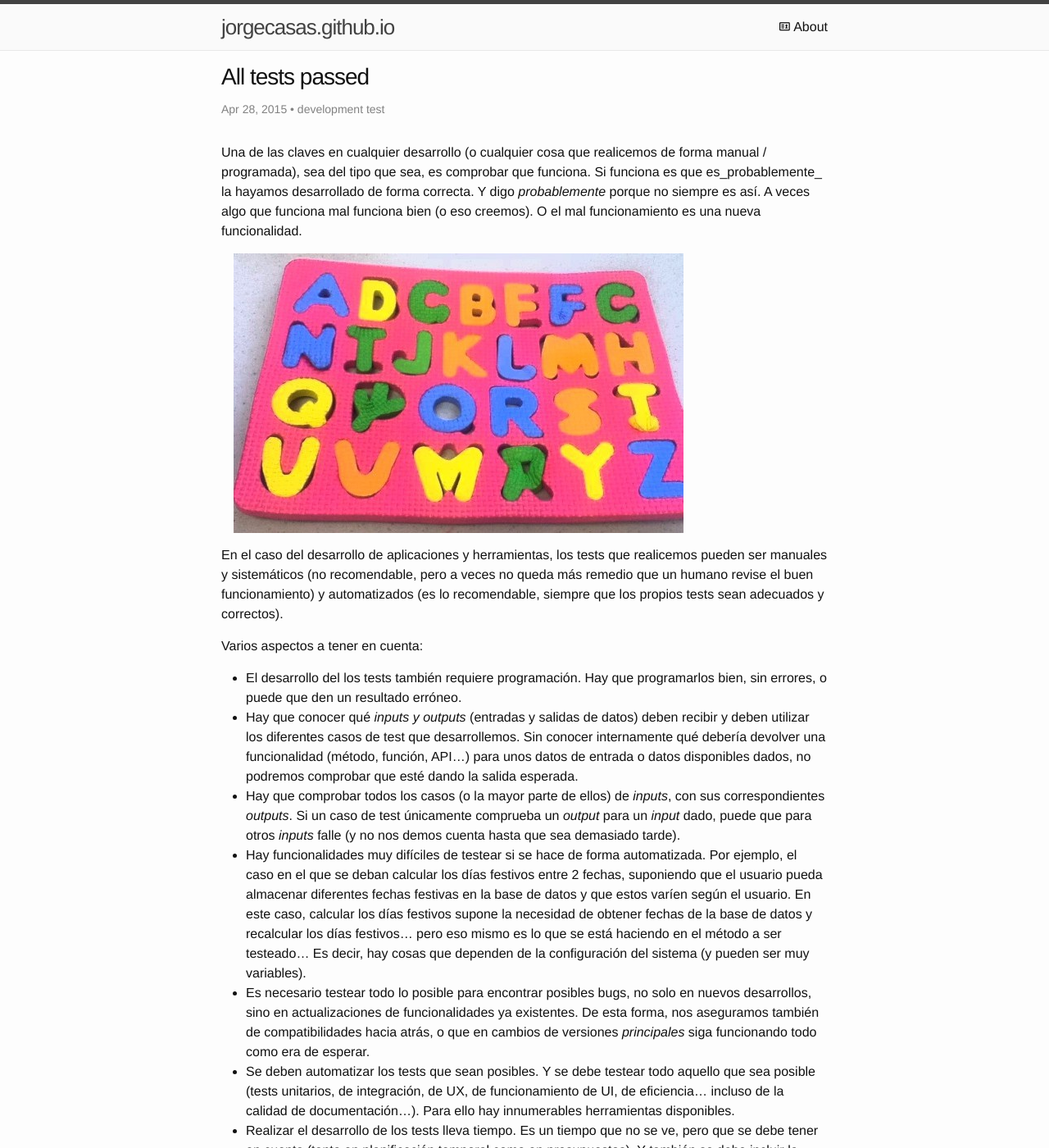
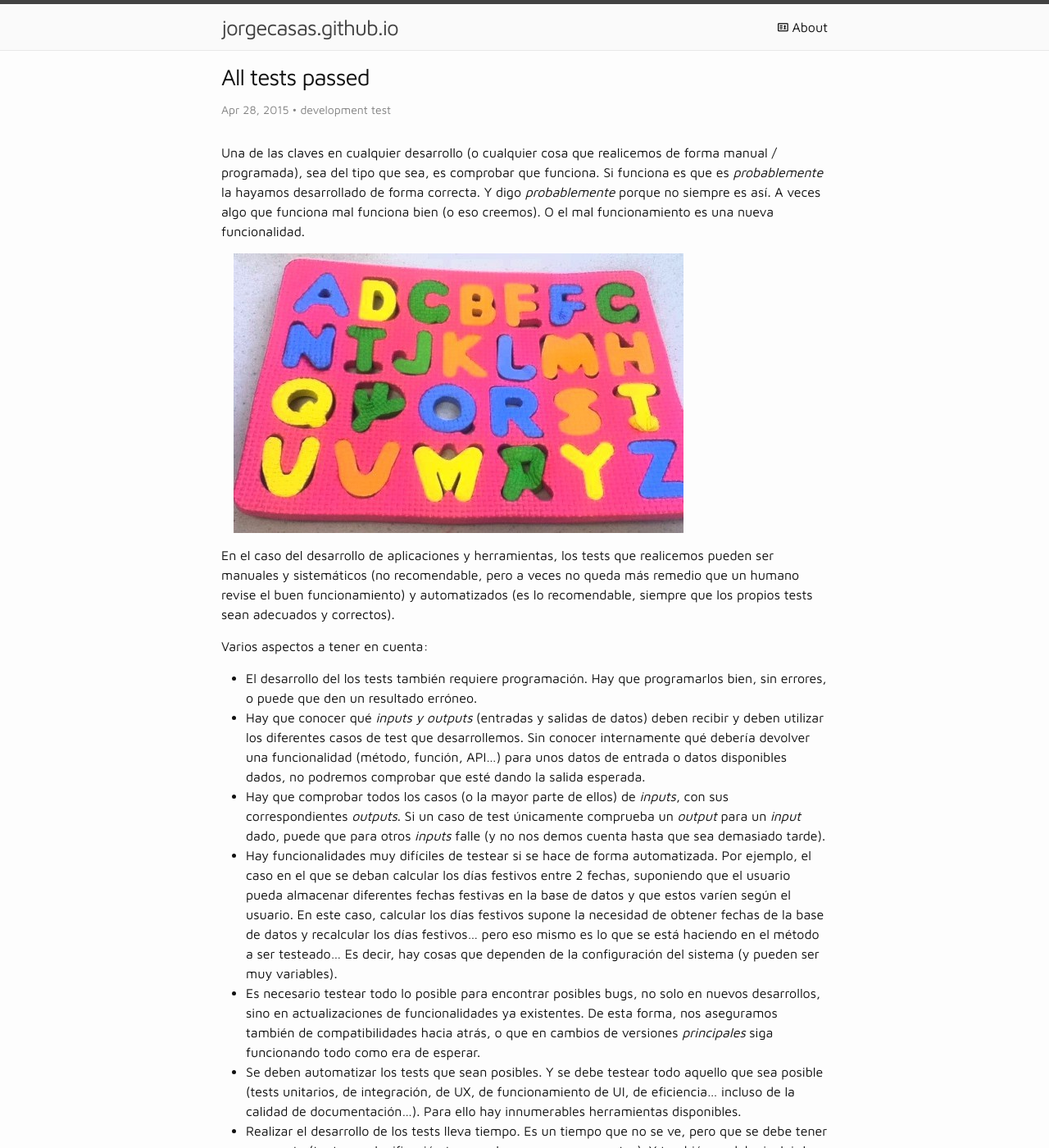
Before and after one commit to jorgecasas/jorgecasas.github.io, a Jekyll site: the page built from _posts/2015-04-28-all-tests-passed.markdown, in a window 1280 px wide and 1400 px high. Shown: the whole window at 82% size. Built offline with Jekyll 4.4.1, drawn with Linux system fonts in a browser that asks for light colours; some web fonts are replaced; comment, search, counter and statistics services are not loaded.

Commit message:
Update SCSS

```diff
--- a/_config.yml
+++ b/_config.yml
@@ -6,7 +6,7 @@ baseurl: "" # the subpath of your site, e.g. /blog/
 url: "http://jorgecasas.github.io" # the base hostname & protocol for your site
 
 google:
-  webfont: Cambay
+  webfont: Maven Pro
   analytics_id: UA-57053170-1
 
 disqus:
--- a/_posts/2015-04-28-all-tests-passed.markdown
+++ b/_posts/2015-04-28-all-tests-passed.markdown
@@ -8,7 +8,7 @@ tags:
 - test
 ---
 
-Una de las claves en cualquier desarrollo (o cualquier cosa que realicemos de forma manual / programada), sea del tipo que sea, es comprobar que funciona. Si funciona es que es_probablemente_ la hayamos desarrollado de forma correcta. Y digo _probablemente_ porque no siempre es así. A veces algo que funciona mal funciona bien (o eso creemos). O el mal funcionamiento es una nueva funcionalidad.
+Una de las claves en cualquier desarrollo (o cualquier cosa que realicemos de forma manual / programada), sea del tipo que sea, es comprobar que funciona. Si funciona es que es _probablemente_ la hayamos desarrollado de forma correcta. Y digo _probablemente_ porque no siempre es así. A veces algo que funciona mal funciona bien (o eso creemos). O el mal funcionamiento es una nueva funcionalidad.
 
 ![100% tests passed succesfully!]({{ site.url }}/assets/images/2015-04-28-all-tests-passed.jpg)
 
--- a/css/main.scss
+++ b/css/main.scss
@@ -6,7 +6,7 @@
 
 
 // Our variables
-$base-font-family: Cambay, Helvetica, sans-serif;
+$base-font-family: "Maven Pro", Helvetica, sans-serif;
 $base-font-size:   16px;
 $small-font-size:  $base-font-size * 0.875;
 $base-line-height: 1.5;
```
